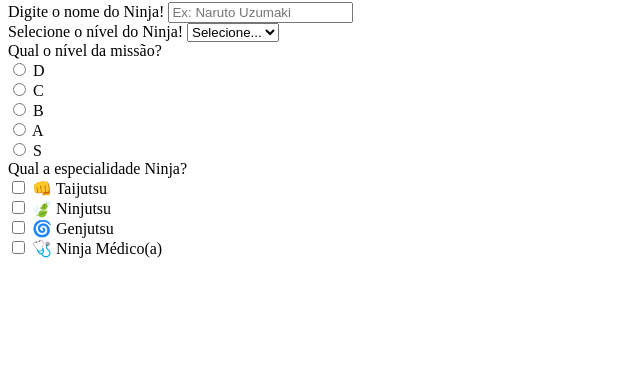
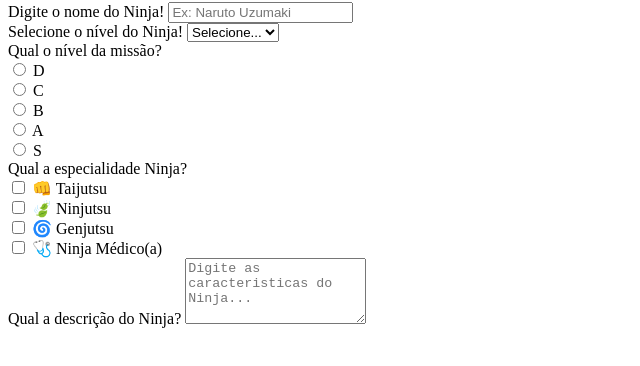
Before and after one commit to yassssml/progresso-html, a plain HTML site: page pages/forms.html in a window 1280 px wide. Shown: the part 78-444 px from the top of the page, without its empty margins (0-640 px from the left). Drawn offline with Linux system fonts and the light colour scheme.

Commit message:
finaliza a quinta parte da missão

```diff
--- a/pages/forms.html
+++ b/pages/forms.html
@@ -88,6 +88,13 @@
                     </label>
                 </div>
             </div>
+
+            <div class="descricao">
+                <label for="descricao">Qual a descrição do Ninja?
+                </label>
+
+                <textarea name="descriao" id="descricao" placeholder="Digite as caracteristicas do Ninja..." rows="4"></textarea>
+            </div>
         </form>
     </section>
 </body>
```
